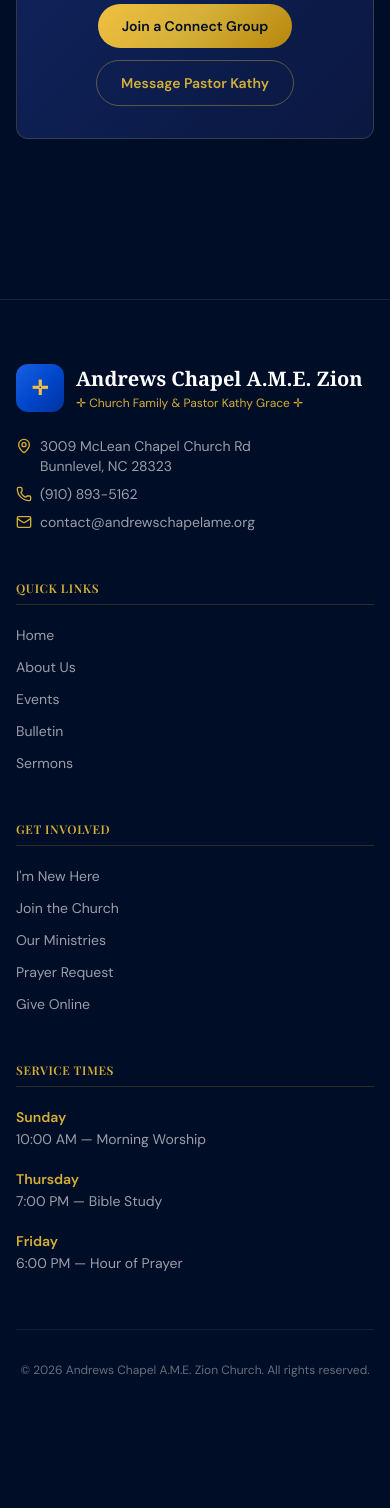
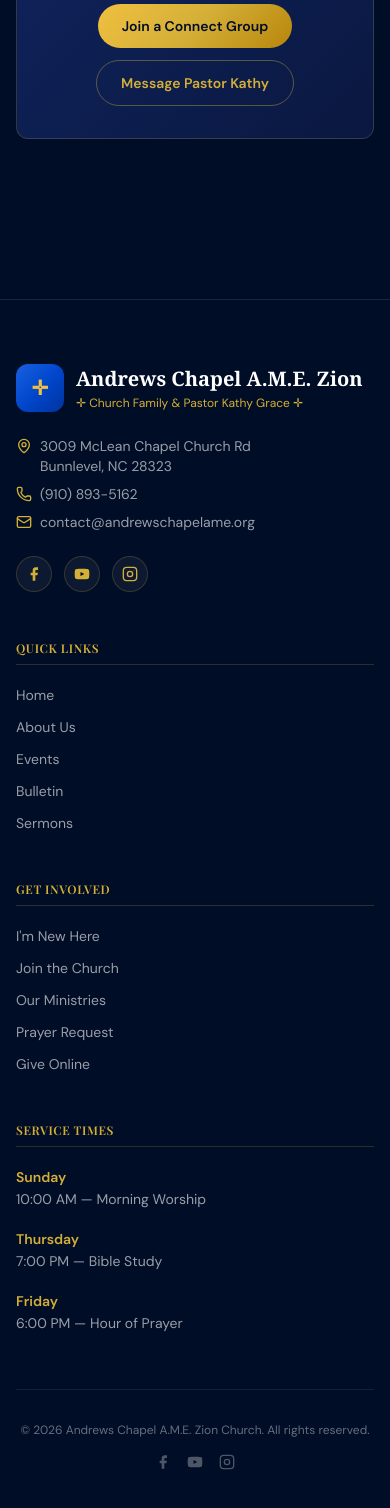
Before and after one commit to CMjmc86/andrews-chapel-next, a Next.js app: page /ministries in a window 390 px wide. Shown: the part 2945-4453 px from the top of the page. Before the commit the page ends 4387 px from the top, so only its background shows below. Built offline with nearby package versions, Linux system fonts and the light colour scheme; a web font is replaced by a local one.

Commit message:
Feat: Add Social Media icons to footer, clickable address Google Maps link, responsive tab nav fixes

```diff
--- a/src/app/page.tsx
+++ b/src/app/page.tsx
@@ -303,7 +303,7 @@ export default function Home() {
                 Upcoming Events
               </h2>
             </div>
-            <div className="flex gap-3">
+            <div className="flex gap-3 flex-wrap justify-center sm:justify-start">
               <Link
                 href="/bulletin"
                 className="inline-flex items-center gap-1.5 px-4 py-2 text-sm font-medium rounded-full text-[#D4AF37] hover:bg-white/5 transition-colors"
--- a/src/components/ui/SiteFooter.tsx
+++ b/src/components/ui/SiteFooter.tsx
@@ -1,5 +1,38 @@
 import Link from "next/link";
 import { MapPin, Phone, Mail } from "lucide-react";
+
+const socials = [
+  {
+    label: "Facebook",
+    href: "https://www.facebook.com/AndrewsChapelAMEZion",
+    svg: (
+      <svg viewBox="0 0 24 24" fill="currentColor" className="w-4 h-4">
+        <path d="M18 2h-3a5 5 0 0 0-5 5v3H7v4h3v8h4v-8h3l1-4h-4V7a1 1 0 0 1 1-1h3z" />
+      </svg>
+    ),
+  },
+  {
+    label: "YouTube",
+    href: "https://www.youtube.com/@AndrewsChapelAMEZion",
+    svg: (
+      <svg viewBox="0 0 24 24" fill="currentColor" className="w-4 h-4">
+        <path d="M22.54 6.42a2.78 2.78 0 0 0-1.95-1.96C18.88 4 12 4 12 4s-6.88 0-8.59.46A2.78 2.78 0 0 0 1.46 6.42 29 29 0 0 0 1 12a29 29 0 0 0 .46 5.58 2.78 2.78 0 0 0 1.95 1.96C5.12 20 12 20 12 20s6.88 0 8.59-.46a2.78 2.78 0 0 0 1.95-1.96A29 29 0 0 0 23 12a29 29 0 0 0-.46-5.58z" />
+        <polygon fill="#000D26" points="9.75 15.02 15.5 12 9.75 8.98 9.75 15.02" />
+      </svg>
+    ),
+  },
+  {
+    label: "Instagram",
+    href: "https://www.instagram.com/andrewschapelamezion",
+    svg: (
+      <svg viewBox="0 0 24 24" fill="none" stroke="currentColor" strokeWidth="2" strokeLinecap="round" strokeLinejoin="round" className="w-4 h-4">
+        <rect x="2" y="2" width="20" height="20" rx="5" ry="5" />
+        <circle cx="12" cy="12" r="4" />
+        <circle cx="17.5" cy="6.5" r="0.5" fill="currentColor" stroke="none" />
+      </svg>
+    ),
+  },
+];
 
 export function SiteFooter() {
   return (
@@ -11,57 +44,58 @@ export function SiteFooter() {
           {/* ── Brand ── */}
           <div>
             <div className="flex items-center gap-3 mb-5">
-              <div
-                className="grid h-12 w-12 place-items-center rounded-xl shrink-0"
-                style={{ background: "linear-gradient(135deg, #1A5FE0, #0047CC, #0033A0)" }}
-              >
+              <div className="grid h-12 w-12 place-items-center rounded-xl shrink-0" style={{ background: "linear-gradient(135deg, #1A5FE0, #0047CC, #0033A0)" }}>
                 <span className="text-[#F0C040] font-bold text-xl">✛</span>
               </div>
               <div className="leading-tight">
-                <div className="font-serif text-xl font-bold text-white">
-                  Andrews Chapel A.M.E. Zion
-                </div>
-                <div className="text-xs text-[#D4AF37] mt-0.5">
-                  ✛ Church Family &amp; Pastor Kathy Grace ✛
-                </div>
+                <div className="font-serif text-xl font-bold text-white">Andrews Chapel A.M.E. Zion</div>
+                <div className="text-xs text-[#D4AF37] mt-0.5">✛ Church Family &amp; Pastor Kathy Grace ✛</div>
               </div>
             </div>
 
             <div className="space-y-2 text-sm text-white/60 mt-6">
               <div className="flex items-start gap-2">
                 <MapPin className="h-4 w-4 shrink-0 text-[#D4AF37] mt-0.5" />
-                <span>
-                  3009 McLean Chapel Church Rd<br />
-                  Bunnlevel, NC 28323
-                </span>
+                <a href="https://maps.google.com/?q=3009+McLean+Chapel+Church+Rd+Bunnlevel+NC+28323"
+                  target="_blank"
+                  rel="noopener noreferrer"
+                  className="hover:text-[#D4AF37] transition-colors">
+                  3009 McLean Chapel Church Rd<br />Bunnlevel, NC 28323
+                </a>
               </div>
               <div className="flex items-center gap-2">
                 <Phone className="h-4 w-4 shrink-0 text-[#D4AF37]" />
-                <a href="tel:9108935162" className="hover:text-[#D4AF37] transition-colors">
-                  (910) 893-5162
-                </a>
+                <a href="tel:9108935162" className="hover:text-[#D4AF37] transition-colors">(910) 893-5162</a>
               </div>
               <div className="flex items-center gap-2">
                 <Mail className="h-4 w-4 shrink-0 text-[#D4AF37]" />
-                <a
-                  href="mailto:contact@andrewschapelame.org"
-                  className="hover:text-[#D4AF37] transition-colors"
-                >
+                <a href="mailto:contact@andrewschapelame.org" className="hover:text-[#D4AF37] transition-colors">
                   contact@andrewschapelame.org
                 </a>
               </div>
+            </div>
+
+            {/* Social Icons */}
+            <div className="flex gap-3 mt-6">
+              {socials.map(({ label, href, svg }) => (
+                <a
+                  key={label}
+                  href={href}
+                  target="_blank"
+                  rel="noopener noreferrer"
+                  aria-label={label}
+                  className="w-9 h-9 rounded-full flex items-center justify-center transition-all hover:scale-110 text-[#D4AF37] hover:bg-[#D4AF37]/15"
+                  style={{ background: "rgba(255,255,255,0.05)", border: "1px solid rgba(212,175,55,0.2)" }}
+                >
+                  {svg}
+                </a>
+              ))}
             </div>
           </div>
 
           {/* ── Quick Links ── */}
           <div>
-            <h4
-              className="text-xs font-semibold uppercase tracking-wider mb-5 pb-2"
-              style={{
-                color: "#D4AF37",
-                borderBottom: "1px solid rgba(212,175,55,0.2)",
-              }}
-            >
+            <h4 className="text-xs font-semibold uppercase tracking-wider mb-5 pb-2" style={{ color: "#D4AF37", borderBottom: "1px solid rgba(212,175,55,0.2)" }}>
               Quick Links
             </h4>
             <ul className="space-y-3 text-sm">
@@ -73,12 +107,7 @@ export function SiteFooter() {
                 ["Sermons", "/media/sermons"],
               ].map(([label, href]) => (
                 <li key={href}>
-                  <Link
-                    href={href}
-                    className="text-white/60 hover:text-[#D4AF37] transition-colors"
-                  >
-                    {label}
-                  </Link>
+                  <Link href={href} className="text-white/60 hover:text-[#D4AF37] transition-colors">{label}</Link>
                 </li>
               ))}
             </ul>
@@ -86,13 +115,7 @@ export function SiteFooter() {
 
           {/* ── Get Involved ── */}
           <div>
-            <h4
-              className="text-xs font-semibold uppercase tracking-wider mb-5 pb-2"
-              style={{
-                color: "#D4AF37",
-                borderBottom: "1px solid rgba(212,175,55,0.2)",
-              }}
-            >
+            <h4 className="text-xs font-semibold uppercase tracking-wider mb-5 pb-2" style={{ color: "#D4AF37", borderBottom: "1px solid rgba(212,175,55,0.2)" }}>
               Get Involved
             </h4>
             <ul className="space-y-3 text-sm">
@@ -104,12 +127,7 @@ export function SiteFooter() {
                 ["Give Online", "/give"],
               ].map(([label, href]) => (
                 <li key={href}>
-                  <Link
-                    href={href}
-                    className="text-white/60 hover:text-[#D4AF37] transition-colors"
-                  >
-                    {label}
-                  </Link>
+                  <Link href={href} className="text-white/60 hover:text-[#D4AF37] transition-colors">{label}</Link>
                 </li>
               ))}
             </ul>
@@ -117,13 +135,7 @@ export function SiteFooter() {
 
           {/* ── Service Times ── */}
           <div>
-            <h4
-              className="text-xs font-semibold uppercase tracking-wider mb-5 pb-2"
-              style={{
-                color: "#D4AF37",
-                borderBottom: "1px solid rgba(212,175,55,0.2)",
-              }}
-            >
+            <h4 className="text-xs font-semibold uppercase tracking-wider mb-5 pb-2" style={{ color: "#D4AF37", borderBottom: "1px solid rgba(212,175,55,0.2)" }}>
               Service Times
             </h4>
             <div className="space-y-5 text-sm">
@@ -134,9 +146,7 @@ export function SiteFooter() {
               ].map((s) => (
                 <div key={s.day}>
                   <div className="font-semibold text-[#D4AF37] mb-0.5">{s.day}</div>
-                  <div className="text-white/60">
-                    {s.time} — {s.service}
-                  </div>
+                  <div className="text-white/60">{s.time} — {s.service}</div>
                 </div>
               ))}
             </div>
@@ -145,10 +155,24 @@ export function SiteFooter() {
 
         {/* ── Bottom bar ── */}
         <div
-          className="mt-14 pt-8 text-center text-xs text-white/40"
+          className="mt-14 pt-8 flex flex-col sm:flex-row items-center justify-between gap-4 text-xs text-white/40"
           style={{ borderTop: "1px solid rgba(255,255,255,0.08)" }}
         >
-          &copy; 2026 Andrews Chapel A.M.E. Zion Church. All rights reserved.
+          <span>&copy; 2026 Andrews Chapel A.M.E. Zion Church. All rights reserved.</span>
+          <div className="flex gap-4">
+            {socials.map(({ label, href, svg }) => (
+              <a
+                key={label}
+                href={href}
+                target="_blank"
+                rel="noopener noreferrer"
+                aria-label={label}
+                className="text-white/30 hover:text-[#D4AF37] transition-colors"
+              >
+                {svg}
+              </a>
+            ))}
+          </div>
         </div>
       </div>
     </footer>
```
